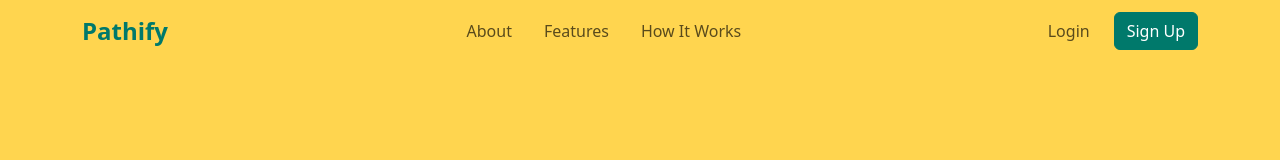
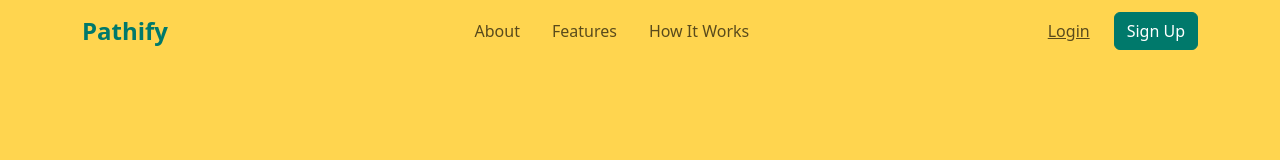
Before and after one commit to pkasprzak9/trip-app, a React (Create React App) app: page / in a window 1280 px wide. Shown: the top 160 px of the page. Built offline with nearby package versions, Linux system fonts and the light colour scheme.

Commit message:
Add text-decoration-underline to login link

```diff
--- a/src/components/StartPage/NavBar.jsx
+++ b/src/components/StartPage/NavBar.jsx
@@ -1,5 +1,6 @@
 import React from "react";
 import { Navbar, Nav, Container, Offcanvas, Button } from "react-bootstrap";
+import { Display } from "react-bootstrap-icons";
 
 export default function NavBar() {
   return (
@@ -16,13 +17,13 @@ export default function NavBar() {
             <Offcanvas.Title id="offcanvasNavbarLabel" className=" fw-bold fs-4 text-primary">Pathify</Offcanvas.Title>
           </Offcanvas.Header>
           <Offcanvas.Body className="d-flex flex-column flex-lg-row">
-            <Nav className="justify-content-center align-items-center gap-3 flex-grow-1 pe-3">
+            <Nav className="justify-content-center align-items-center gap-3 flex-grow-1">
               <Nav.Link href="#about">About</Nav.Link>
               <Nav.Link href="#">Features</Nav.Link>
               <Nav.Link href="#">How It Works</Nav.Link>
             </Nav>
             <Nav className="d-flex flex-row justify-content-center align-items-center mb-5 mb-lg-0">
-              <Nav.Link href="#" className=" me-3">Login</Nav.Link>
+              <Nav.Link href="#" className=" me-3 text-decoration-underline">Login</Nav.Link>
               <Button variant="primary">Sign Up</Button>
             </Nav>
           </Offcanvas.Body>
```
